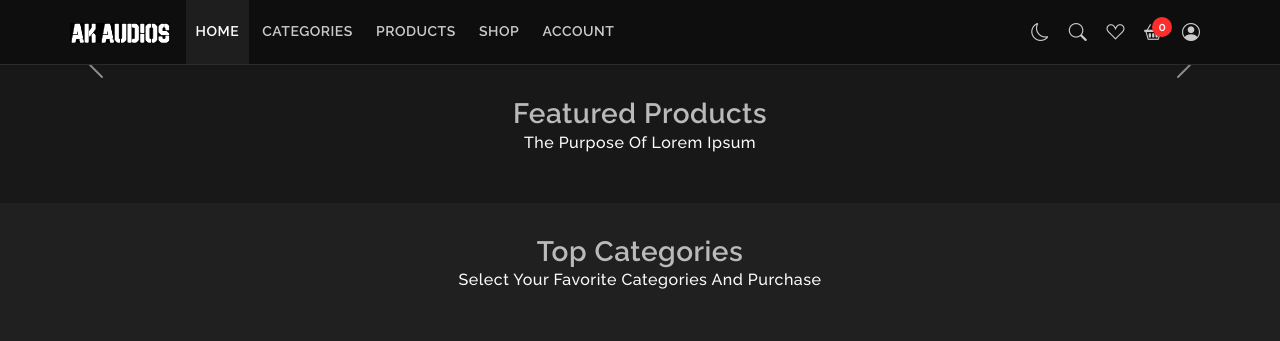
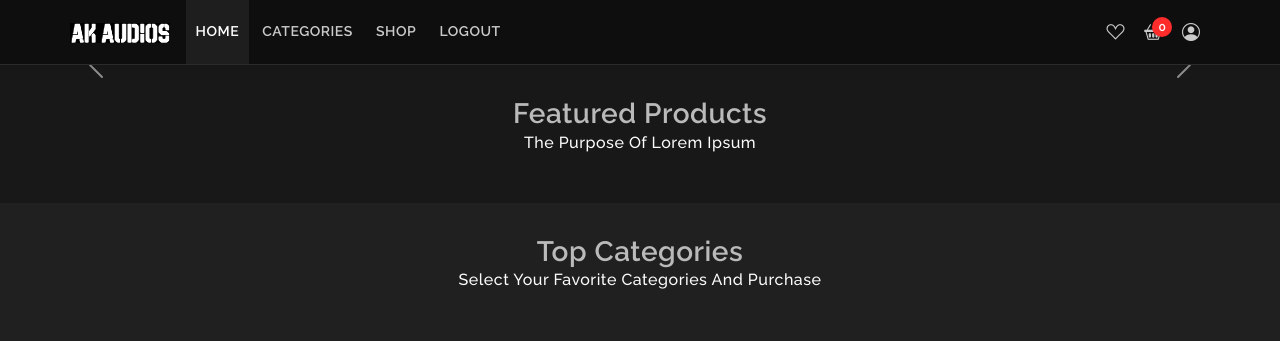
Before and after one commit to AkshayE17/akaudios-ecom, a Node server app: page / in a window 1280 px wide. Shown: the top 341 px of the page. Run offline with Node 20, Linux system fonts and the light colour scheme; the visitor is signed in with stand-in values (Sample User, id 1); data that the repository does not hold is empty; some libraries are stand-ins or nearby versions.

Commit message:
pending updation

```diff
--- a/controllers/productController.js
+++ b/controllers/productController.js
@@ -166,9 +166,10 @@ const editProduct = async (req, res) => {
     product.stockCount = req.body.stockCount;
 
     if (req.files && req.files.length > 0) {
+      const newImages = req.files.map(file => file.filename);
+      product.productImg = product.productImg.concat(newImages);
+  }
 
-      product.productImg = req.files.map(file => file.filename);
-    }
 
 
     await product.save();
--- a/views/userlayout/header.ejs
+++ b/views/userlayout/header.ejs
@@ -72,56 +72,25 @@
 
 
           <li class="nav-item">
-            <a class="nav-link" href="/productfilter">Products</a>
+            <a class="nav-link" href="/productfilter">Shop</a>
           </li>
 
-            <li class="nav-item dropdown">
-              <a class="nav-link dropdown-toggle dropdown-toggle-nocaret" href="javascript:;" data-bs-toggle="dropdown">
-                Shop
-              </a>
-              <ul class="dropdown-menu">
-                <li><a class="dropdown-item" href="/cart/loadcart">Shop Cart</a></li>
-                <li><a class="dropdown-item" href="/wishlist">Wishlist</a></li>
-                <!-- <li><a class="dropdown-item" href="product-details.html">Product Details</a></li>
-                <li><a class="dropdown-item" href="payment-method.html">Payment Method</a></li>
-                <li><a class="dropdown-item" href="billing-details.html">Billing Details</a></li>
-                <li><a class="dropdown-item" href="address.html">Addresses</a></li>
-                <li><a class="dropdown-item" href="shop-grid.html">Shop Grid</a></li>
-                <li><a class="dropdown-item" href="shop-grid-type-4.html">Shop Grid 4</a></li>
-                <li><a class="dropdown-item" href="shop-grid-type-5.html">Shop Grid 5</a></li>
-                <li><a class="dropdown-item" href="search.html">Search</a></li> -->
-              </ul>
+          <% if (req.session.userId) { %>
+            <li class="nav-item">
+              <a class="nav-link" href="/logout">Logout</a>
             </li>
+          <% } else { %>
+            <li class="nav-item">
+              <a class="nav-link" href="/login">Login</a>
+            </li>
+          <% } %>
 
-           <li class="nav-item dropdown">
-            <a class="nav-link dropdown-toggle dropdown-toggle-nocaret" href="javascript:;" data-bs-toggle="dropdown">
-              Account
-            </a>
-            <ul class="dropdown-menu">
-              <% if (req.session.userId) { %>
-                <li><a class="dropdown-item" href="/logout">Logout</a></li>
-                <!-- Add other authenticated user links if needed -->
-              <% } else { %>
-                <li><a class="dropdown-item" href="/login">Login</a></li>
-                <li><a class="dropdown-item" href="/registration">Register</a></li>
-              <% } %>
-            </ul>
-          </li>
           </ul>
         </div>
       </div>
       <% if (req.session.userId) { %>
         <ul class="navbar-nav secondary-menu flex-row">
-          <li class="nav-item">
-            <a class="nav-link dark-mode-icon" href="javascript:;">
-              <div class="mode-icon">
-                <i class="bi bi-moon"></i>
-              </div>
-            </a>
-          </li>
-          <li class="nav-item">
-            <a class="nav-link" href="search.html"><i class="bi bi-search"></i></a>
-          </li>
+
           <li class="nav-item">
             <a class="nav-link" href="/cart/wishlist"><i class="bi bi-suit-heart"></i></a>
           </li>
--- a/views/users/userHome.ejs
+++ b/views/users/userHome.ejs
@@ -10,19 +10,22 @@
     <div id="carouselExampleCaptions" class="carousel slide" data-bs-ride="carousel">
       <div class="carousel-indicators">
         <% banners.forEach((banner, index) => { %>
-             <button type="button" data-bs-target="#carouselExampleCaptions" data-bs-slide-to="<%= index %>" class="<%= index === 0 ? 'active' : '' %>" aria-current="<%= index === 0 ? 'true' : 'false' %>"></button>
+        <button type="button" data-bs-target="#carouselExampleCaptions" data-bs-slide-to="<%= index %>"
+          class="<%= index === 0 ? 'active' : '' %>" aria-current="<%= index === 0 ? 'true' : 'false' %>"></button>
         <% }); %>
       </div>
       <div class="carousel-inner">
         <% banners.forEach((banner, index) => { %>
         <div class="carousel-item <%= index === 0 ? 'active' : '' %>" style="background-color: <%= banner.color %>;">
           <div class="row d-flex align-items-center">
-                  <div class="col d-none d-lg-flex justify-content-center">
-                    <div class="">
+            <div class="col">
+              <div class="text-center">
                 <h3 class="h3 fw-light text-white fw-bold"><%= banner.title %></h3>
                 <h1 class="h1 text-white fw-bold"><%= banner.subtitle %></h1>
-                      <p class="text-white fw-bold"><i>Last call for upto 25%</i></p> <!-- Adjust this as needed -->
-                      <div class=""><a class="btn btn-dark btn-ecomm" href="/productfilter">Shop Now</a></div> <!-- Adjust this as needed -->
+                <p class="text-white fw-bold"><i>Last call for upto 25%</i></p>
+                <!-- Adjust this as needed -->
+                <div class=""><a class="btn btn-dark btn-ecomm" href="/productfilter">Shop Now</a></div>
+                <!-- Adjust this as needed -->
               </div>
             </div>
             <div class="col banner-container">
@@ -30,21 +33,21 @@
             </div>
           </div>
         </div>
-
-
-
         <% }); %>
       </div>
-         <button class="carousel-control-prev" type="button" data-bs-target="#carouselExampleCaptions" data-bs-slide="prev">
+      <button class="carousel-control-prev" type="button" data-bs-target="#carouselExampleCaptions"
+        data-bs-slide="prev">
         <span class="carousel-control-prev-icon" aria-hidden="true"></span>
         <span class="visually-hidden">Previous</span>
       </button>
-         <button class="carousel-control-next" type="button" data-bs-target="#carouselExampleCaptions" data-bs-slide="next">
+      <button class="carousel-control-next" type="button" data-bs-target="#carouselExampleCaptions"
+        data-bs-slide="next">
         <span class="carousel-control-next-icon" aria-hidden="true"></span>
         <span class="visually-hidden">Next</span>
       </button>
     </div>
   </section>
+
 
   <section class="section-padding">
     <div class="container">
@@ -179,4 +182,5 @@
      top: 0;
      left: 0;
   }
+
  </style>
--- a/views/users/wallet.ejs
+++ b/views/users/wallet.ejs
@@ -36,7 +36,7 @@
         <div class="col-12 col-xl-9">
           <h5>Wallet Balance</h5>
           <div class="d-flex justify-content-between align-items-center mb-4">
-            <h2 class="mb-0">₹<%= walletBalance %></h2>
+            <h2 class="mb-0">₹<%= Math.floor(walletBalance) %></h2>
             <button id="addMoneyButton" class="btn btn-ecomm btn-dark py-2 px-4" onclick="initiatePayment()">Add Money to Wallet</button>
           </div>
           <h5>Transaction History</h5>
```
Also changed, not shown: controllers/orderController.js (+31 -8 lines), views/admin/adminHome.ejs (+1 -11 lines), views/users/orders.ejs (+12 -13 lines), views/users/productDetails.ejs (+3 -6 lines), index.js (line endings or trailing spaces), 9 other files. Lines whose indentation alone changed are shown as unchanged.
